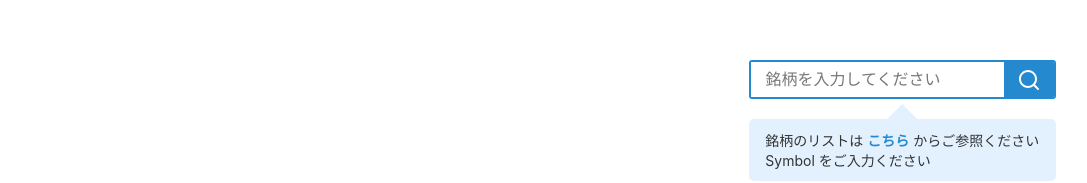
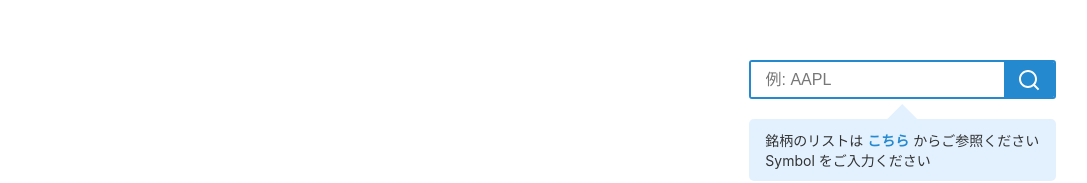
Before and after one commit to chisaki66/stock-chart, a React (Create React App) app: page / in a window 1280 px wide. Shown: the top 183 px of the page, without its empty margins (96-1183 px from the left). Built offline with nearby package versions, Linux system fonts and the light colour scheme; no server answers.

Commit message:
edit placeholder

```diff
--- a/src/App.js
+++ b/src/App.js
@@ -120,7 +120,7 @@ function App() {
               <input
                 type="text"
                 name="symbol"
-                placeholder="銘柄を入力してください"
+                placeholder="例: AAPL"
                 value={stockSymbol}
                 onChange={onChangeStockSymbol}
               />
```
